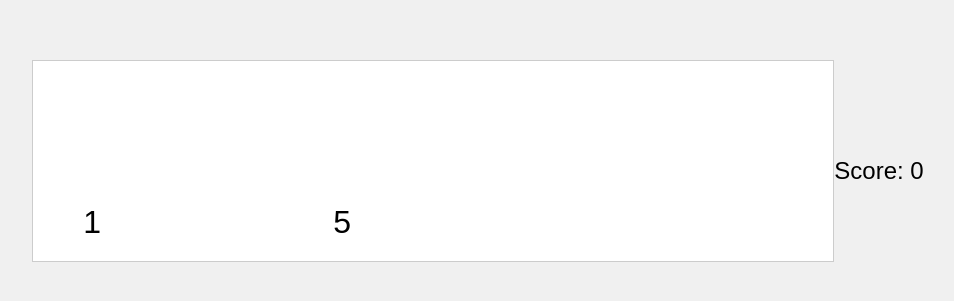
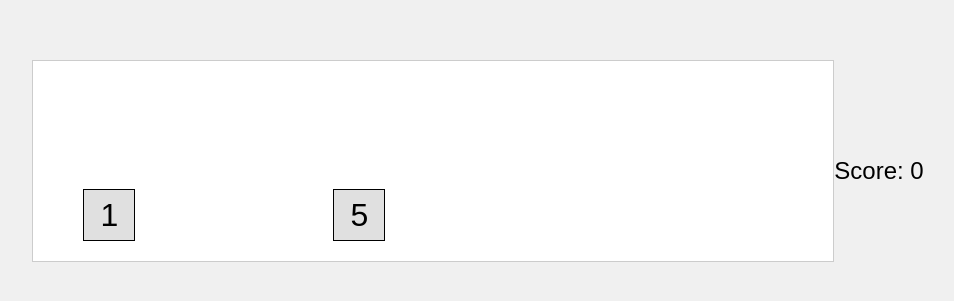
Before and after one commit to sarathkrishnanev7/Math-Runner, a plain HTML site: page index.html in a window 1280 px wide. Shown: the part 239-540 px from the top of the page, without its empty margins (162-1116 px from the left). Drawn offline with Linux system fonts and the light colour scheme.

Commit message:
Update style.css

```diff
--- a/style.css
+++ b/style.css
@@ -17,11 +17,21 @@ body {
     overflow: hidden;
 }
 
-#numberCharacter {
+.box {
+    width: 50px;
+    height: 50px;
+    display: flex;
+    justify-content: center;
+    align-items: center;
     position: absolute;
     bottom: 20px;
+    background-color: #e0e0e0;
+    border: 1px solid #000;
+    font-size: 2rem;
+}
+
+#numberCharacter {
     left: 50px;
-    font-size: 2rem;
     transition: bottom 0.3s;
 }
 
@@ -29,13 +39,6 @@ body {
     bottom: 100px;
 }
 
-#obstacle {
-    position: absolute;
-    bottom: 20px;
-    right: 0;
-    font-size: 2rem;
-}
-
 #score {
     margin-top: 20px;
     font-size: 1.5rem;
```
